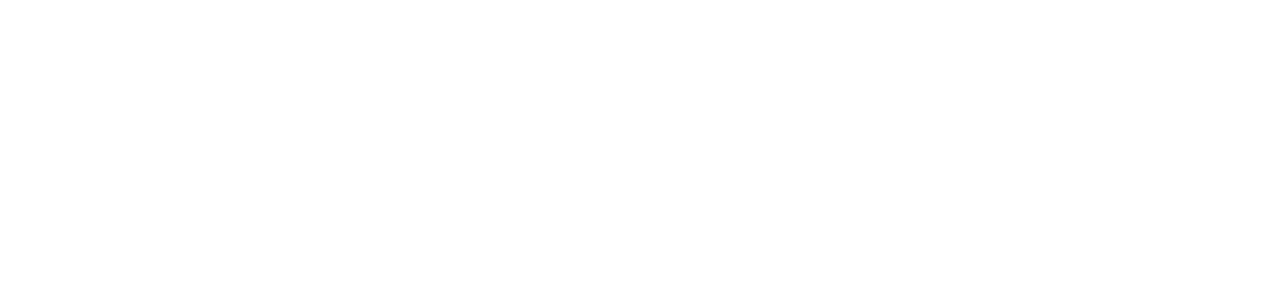
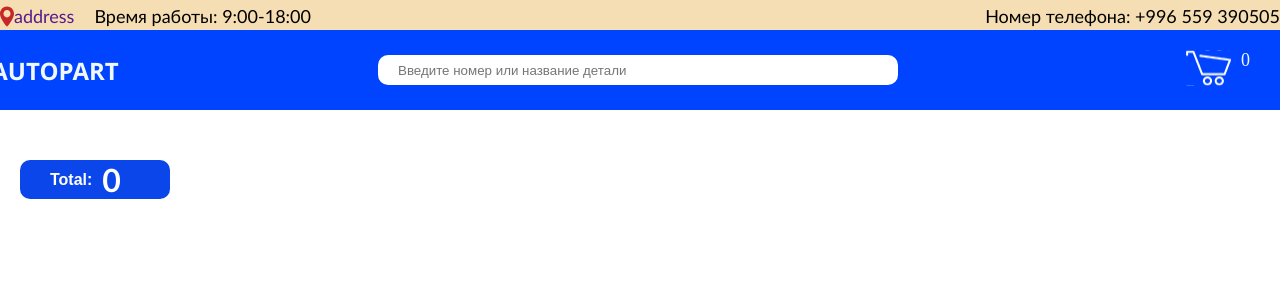
Before and after one commit to askat123/autoShop, a React (Create React App) app: page /basket in a window 1280 px wide. Shown: the top 300 px of the page. Built offline with nearby package versions, Linux system fonts and the light colour scheme.

Commit message:
finish basket

```diff
--- a/src/components/Header/index.jsx
+++ b/src/components/Header/index.jsx
@@ -2,8 +2,11 @@
 import "./index.scss";
 import basket from "../../assets/basket.svg";
 import { NavLink } from "react-router-dom";
+import { useSelector } from "react-redux";
 
 function Header() {
+  const baskets = useSelector((s) => s.basket.products);
+  console.log(baskets);
   return (
     <>
       <div className="container">
@@ -49,7 +52,7 @@
               <NavLink to={"/basket"}>
                 <img src={basket} alt="" />
               </NavLink>
-              <span>0</span>
+              <span>{baskets.length}</span>
             </div>
           </div>
         </div>
--- a/src/components/Header/index.scss
+++ b/src/components/Header/index.scss
@@ -1,6 +1,11 @@
 header {
   background: rgb(0, 68, 255);
   padding: 20px 0;
+  z-index: 99;
+  position: fixed;
+  top: 30px;
+  left: 0;
+  right: 0;
   .navbar {
     display: flex;
     align-items: center;
@@ -46,12 +51,18 @@
 }
 
 .data {
+  position: fixed;
+  top: 0;
+  left: 0;
+  right: 0;
   padding: 5px 0;
   display: flex;
   align-items: center;
   justify-content: space-between;
   font-family: "Gill Sans", "Gill Sans MT", Calibri, "Trebuchet MS", sans-serif;
   font-size: 18px;
+  z-index: 99;
+  background: wheat;
   .text {
     display: flex;
     align-items: center;
--- a/src/pages/Basket/index.jsx
+++ b/src/pages/Basket/index.jsx
@@ -1,13 +1,65 @@
 import React from "react";
 import "./index.scss";
+import { useSelector, useDispatch } from "react-redux";
+import {
+  removeFromBasket,
+  decreaseQuantity,
+  increaseQuantity,
+} from "../../redux/slices/basketSlice";
+import Header from "../../components/Header";
 
 function Basket() {
+  const basket = useSelector((state) => state.basket.products);
+  const dispatch = useDispatch();
+
+  const handleDecreaseQuantity = (product) => {
+    dispatch(decreaseQuantity(product));
+  };
+
+  const handleIncreaseQuantity = (product) => {
+    dispatch(increaseQuantity(product));
+  };
+
+  const handleRemoveFromBasket = (product) => {
+    dispatch(removeFromBasket(product));
+  };
+
   return (
-    <div id="basket">
-      <div className="container">
-        <div className="basket__box"></div>
+    <>
+      <Header />
+      <div id="basket">
+        <div className="container">
+          <div className="total">
+            <div className="total-block">
+              Total:{" "}
+              <h1>
+                {basket.reduce((acc, el) => acc + el.price * el.quantity, 0)}
+              </h1>
+            </div>
+          </div>
+          <div className="basket__box">
+            {basket.map((product) => (
+              <div className="basket__block" key={product.id}>
+                <img src={product.image} alt="img" />
+                <h2>{product.nameProduct}</h2>
+                <div className="qua">
+                  <button onClick={() => handleDecreaseQuantity(product)}>
+                    -
+                  </button>
+                  <h3>{product.quantity}</h3>
+                  <button onClick={() => handleIncreaseQuantity(product)}>
+                    +
+                  </button>
+                </div>
+                <button onClick={() => handleRemoveFromBasket(product)}>
+                  Remove
+                </button>
+              </div>
+            ))}
+          </div>
+        </div>
       </div>
-    </div>
+    </>
   );
 }
 
--- a/src/pages/Basket/index.scss
+++ b/src/pages/Basket/index.scss
@@ -0,0 +1,52 @@
+#basket {
+  padding: 110px 0;
+  .basket__box {
+    .basket__block {
+      width: 700px;
+      height: 100px;
+      background: rgb(3, 80, 245);
+      margin: 20px auto;
+      padding: 0 20px;
+      border-radius: 10px;
+      display: flex;
+      align-items: center;
+      justify-content: space-between;
+      color: aliceblue;
+      font-family: sans-serif;
+      img {
+        width: 10%;
+      }
+      h2 {
+        font-size: 20px;
+        font-family: "Trebuchet MS", "Lucida Sans Unicode", "Lucida Grande",
+          "Lucida Sans", Arial, sans-serif;
+      }
+      .qua {
+        display: flex;
+        align-items: center;
+        gap: 12px;
+        button {
+          padding: 5px 17px;
+        }
+      }
+    }
+  }
+}
+.total-block {
+  display: flex;
+  align-items: center;
+  font-family: sans-serif;
+  font-weight: 600;
+  border-radius: 10px;
+  padding: 0 30px;
+  margin: 50px 0;
+  gap: 10px;
+  width: 90px;
+  color: white;
+  text-align: center;
+  background: rgb(10, 70, 233);
+  h1 {
+    font-family: "Gill Sans", "Gill Sans MT", Calibri, "Trebuchet MS",
+      sans-serif;
+  }
+}
--- a/src/pages/Home/Products/index.jsx
+++ b/src/pages/Home/Products/index.jsx
@@ -1,12 +1,17 @@
 import React, { useEffect } from "react";
 import "./index.scss";
 import { useDispatch, useSelector } from "react-redux";
-import { getProduct } from "../../../redux/productSlice";
+import { getProduct } from "../../../redux/slices/productSlice";
 import axios from "axios";
+import { addToBasket } from "../../../redux/slices/basketSlice";
 
 function Products() {
   const dispatch = useDispatch();
   const data = useSelector((s) => s.data.data);
+
+  const handleAddToBasket = (product) => {
+    dispatch(addToBasket(product));
+  };
 
   async function getProducts() {
     try {
@@ -19,9 +24,11 @@
       console.error("Error fetching products:", error);
     }
   }
+
   useEffect(() => {
     getProducts();
   }, []);
+
   return (
     <div className="container">
       <div className="filter__btns">
@@ -48,7 +55,9 @@
                 </h3>
               </div>
               <div className="sale--blocks__big--btn">
-                <button>добавить в корзину</button>
+                <button onClick={() => handleAddToBasket(product)}>
+                  добавить в корзину
+                </button>
               </div>
             </div>
           </div>
--- a/src/pages/Home/index.scss
+++ b/src/pages/Home/index.scss
@@ -1,6 +1,7 @@
 #home {
+  padding: 100px 0;
   .home__content {
-    height: 400px;
+    height: 450px;
     background: url("https://автоинфо.рус/wp-content/uploads/2021/08/%D0%9B%D0%BE%D0%B3%D0%BE-%D0%9B%D0%BE%D0%B3%D0%BE%D1%82%D0%B8%D0%BF%D1%8B-%D1%8D%D0%BC%D0%B1%D0%BB%D0%B5%D0%BC%D1%8B-%D0%B0%D0%B2%D1%82%D0%BE%D0%BC%D0%BE%D0%B8%D0%B1%D0%BB%D0%B5%D0%B9.jpg");
     h1 {
       color: white;
--- /dev/null
+++ b/src/redux/slices/basketSlice.js
@@ -0,0 +1,44 @@
+// redux/slices/basketSlice.js
+
+import { createSlice } from "@reduxjs/toolkit";
+
+const initialState = {
+  products: [],
+};
+
+export const basketSlice = createSlice({
+  name: "basket",
+  initialState,
+  reducers: {
+    addToBasket: (state, action) => {
+      const existingProductIndex = state.products.findIndex(product => product.id === action.payload.id);
+      if (existingProductIndex !== -1) {
+        state.products[existingProductIndex].quantity += 1;
+      } else {
+        state.products.push({ ...action.payload, quantity: 1 });
+      }
+    },
+    removeFromBasket: (state, action) => {
+      state.products = state.products.filter(product => product.id !== action.payload.id);
+    },
+    decreaseQuantity: (state, action) => {
+      const product = state.products.find(product => product.id === action.payload.id);
+      if (product && product.quantity > 1) {
+        product.quantity -= 1;
+      }
+    },
+    increaseQuantity: (state, action) => {
+      const product = state.products.find(product => product.id === action.payload.id);
+      if (product) {
+        product.quantity += 1;
+      }
+    },
+    clearBasket: (state) => {
+      state.products = [];
+    },
+  },
+});
+
+export const { addToBasket, removeFromBasket, decreaseQuantity, increaseQuantity, clearBasket } = basketSlice.actions;
+
+export default basketSlice.reducer;
--- a/src/redux/store.js
+++ b/src/redux/store.js
@@ -1,8 +1,10 @@
 import { configureStore } from "@reduxjs/toolkit";
-import productSlice from "./productSlice";
+import productSlice from "../redux/slices/productSlice";
+import basketSlice from "./slices/basketSlice";
 
 export const store = configureStore({
   reducer: {
     data: productSlice,
+    basket: basketSlice,
   },
 });
```
Also changed, not shown: src/redux/slices/productSlice.js (renamed from src/redux/productSlice.js).
